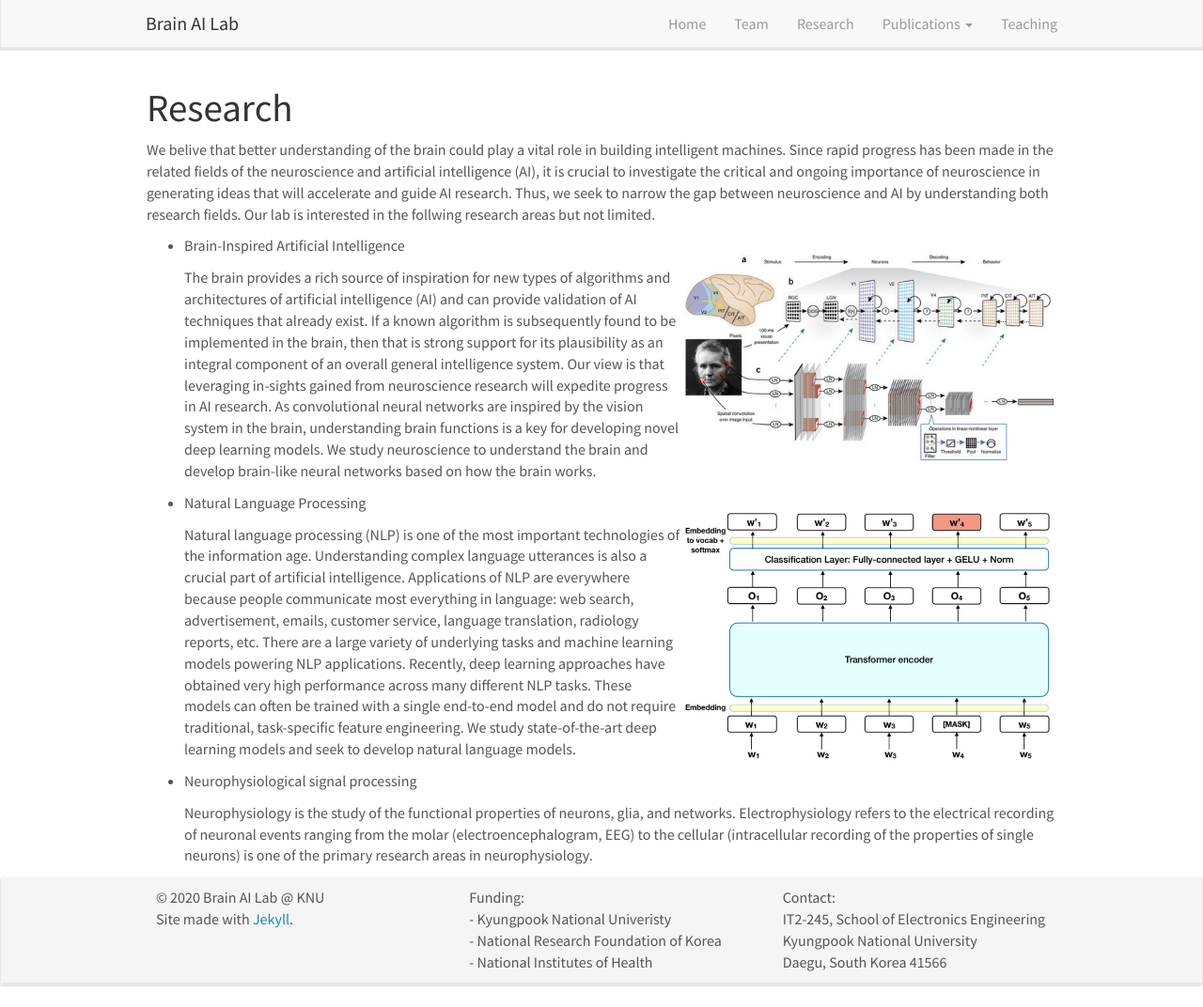
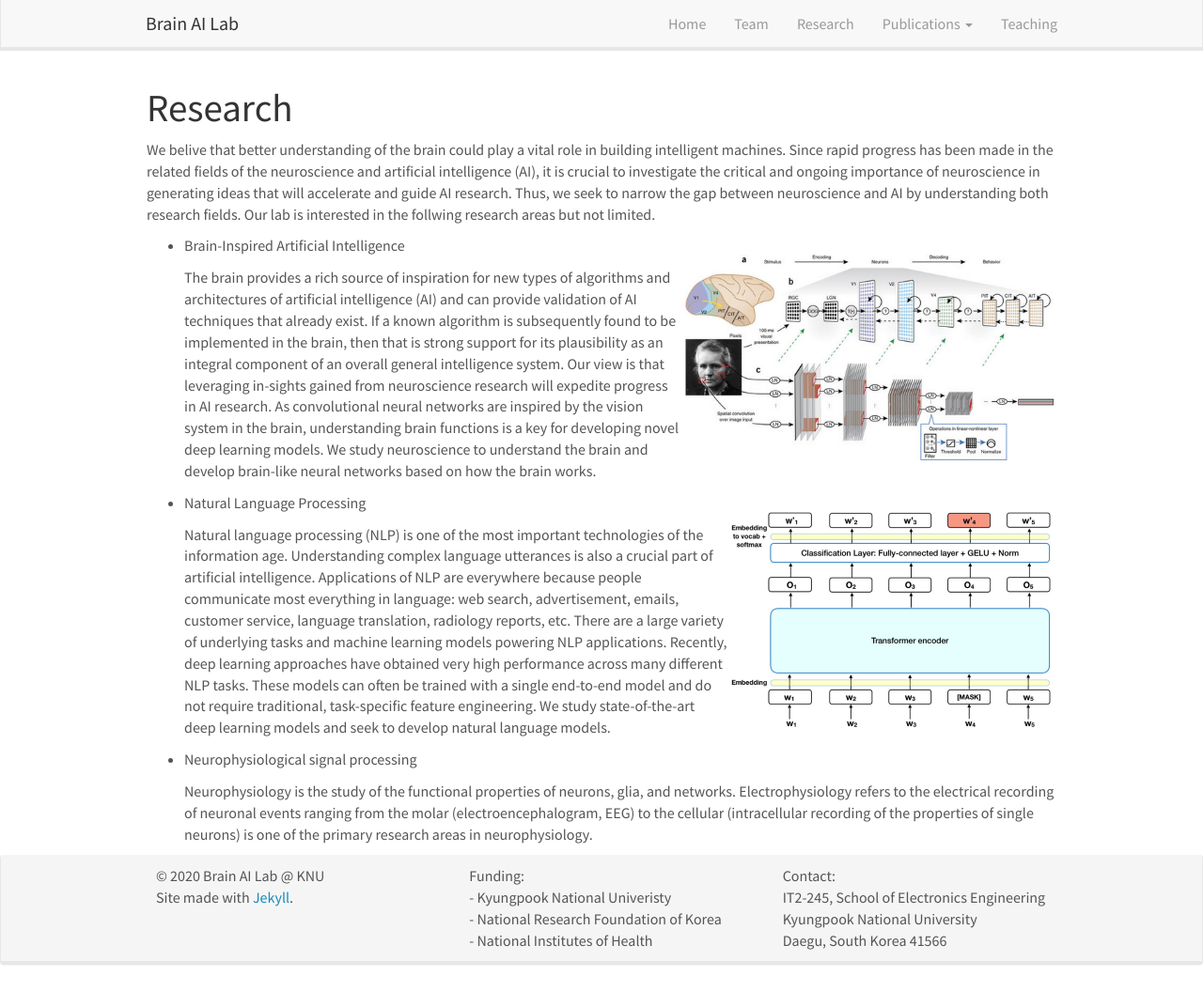
Before and after one commit to KNU-BrainAI/knu-brainai.github.io, a Jekyll site: the page built from _pages/research.md, in a window 1280 px wide and 1072 px high. Shown: the whole window at 94% size. Built offline with Jekyll 4.4.1, drawn with Linux system fonts in a browser that asks for light colours; nearby versions of some CDN libraries.

Commit message:
Update research.md

```diff
--- a/_pages/research.md
+++ b/_pages/research.md
@@ -14,7 +14,7 @@ We belive that better understanding of the brain could play a vital role in buil
 
   The brain provides a rich source of inspiration for new types of algorithms and architectures of artificial intelligence (AI) and can provide validation of AI techniques that already exist. If a known algorithm is subsequently found to be implemented in the brain, then that is strong support for its plausibility as an integral component of an overall general intelligence system. Our view is that leveraging in-sights gained from neuroscience research will expedite progress in AI research. As convolutional neural networks are inspired by the vision system in the brain, understanding brain functions is a key for developing novel deep learning models. We study neuroscience to understand the brain and develop brain-like neural networks based on how the brain works.
 
-- Natural Language Processing ![]({{ site.url }}{{ site.baseurl }}/images/bert.jpg){: style="width: 400px; float: right"}
+- Natural Language Processing ![]({{ site.url }}{{ site.baseurl }}/images/bert.jpg){: style="width: 350px; float: right"}
 
   Natural language processing (NLP) is one of the most important technologies of the information age. Understanding complex language utterances is also a crucial part of artificial intelligence. Applications of NLP are everywhere because people communicate most everything in language: web search, advertisement, emails, customer service, language translation, radiology reports, etc. There are a large variety of underlying tasks and machine learning models powering NLP applications. Recently, deep learning approaches have obtained very high performance across many different NLP tasks. These models can often be trained with a single end-to-end model and do not require traditional, task-specific feature engineering. We study state-of-the-art deep learning models and seek to develop natural language models.
 
```
